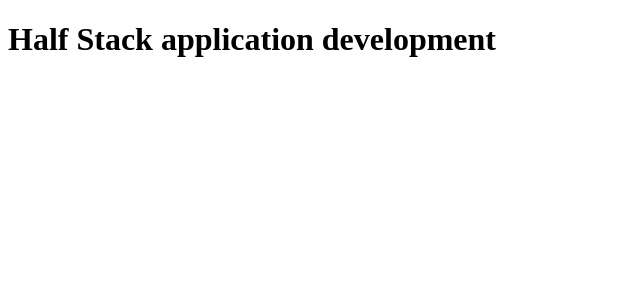
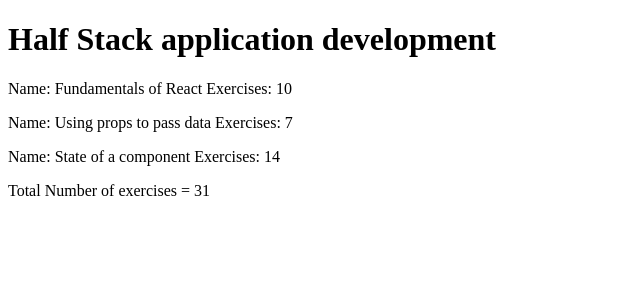
Before and after one commit to RobbThompson/FullStackOpen, a React (Vite) app in the folder part 1/courseinfo/: page / in a window 1280 px wide. Shown: the top 300 px of the page, without its empty margins (0-640 px from the left). Built offline with nearby package versions, Linux system fonts and the light colour scheme.

Commit message:
Excersize 1.3 completed using objects

```diff
--- a/part 1/courseinfo/src/App.jsx
+++ b/part 1/courseinfo/src/App.jsx
@@ -12,9 +12,7 @@ const Content = (props) => {
   console.log(props)
   return (
     <div>
-      <p>Name: {props.content[0].name}  Exercises: {props.content[0].excercises}</p>
-      <p>Name: {props.content[1].name}  Exercises: {props.content[1].excercises}</p>
-      <p>Name: {props.content[2].name}  Exercises: {props.content[2].excercises}</p>
+      <p>Name: {props.content.name}  Exercises: {props.content.exercises}</p>
     </div>
   )
 }
@@ -24,7 +22,7 @@ const Total = (props) => {
   console.log(props)
   return (
     <div>
-      <p>Total Number of exercises = {props.content[0].excercises + props.content[1].excercises + props.content[2].excercises}</p>
+      <p>Total Number of exercises = {props.content}</p>
     </div>
   )
 }
@@ -47,9 +45,10 @@ const App = () => {
   return (
     <div>
       <Header course = {course} />
-      {/* <Content content = {content} />
-      <Total content = {content} /> */}
-      {/* <p>Number of exercises {exercises1 + exercises2 + exercises3}</p> */}
+      <Content content = {part1} />
+      <Content content = {part2} />
+      <Content content = {part3} />
+      <Total content = {part1.exercises + part2.exercises + part3.exercises} />
     </div>
   )
 }
```
